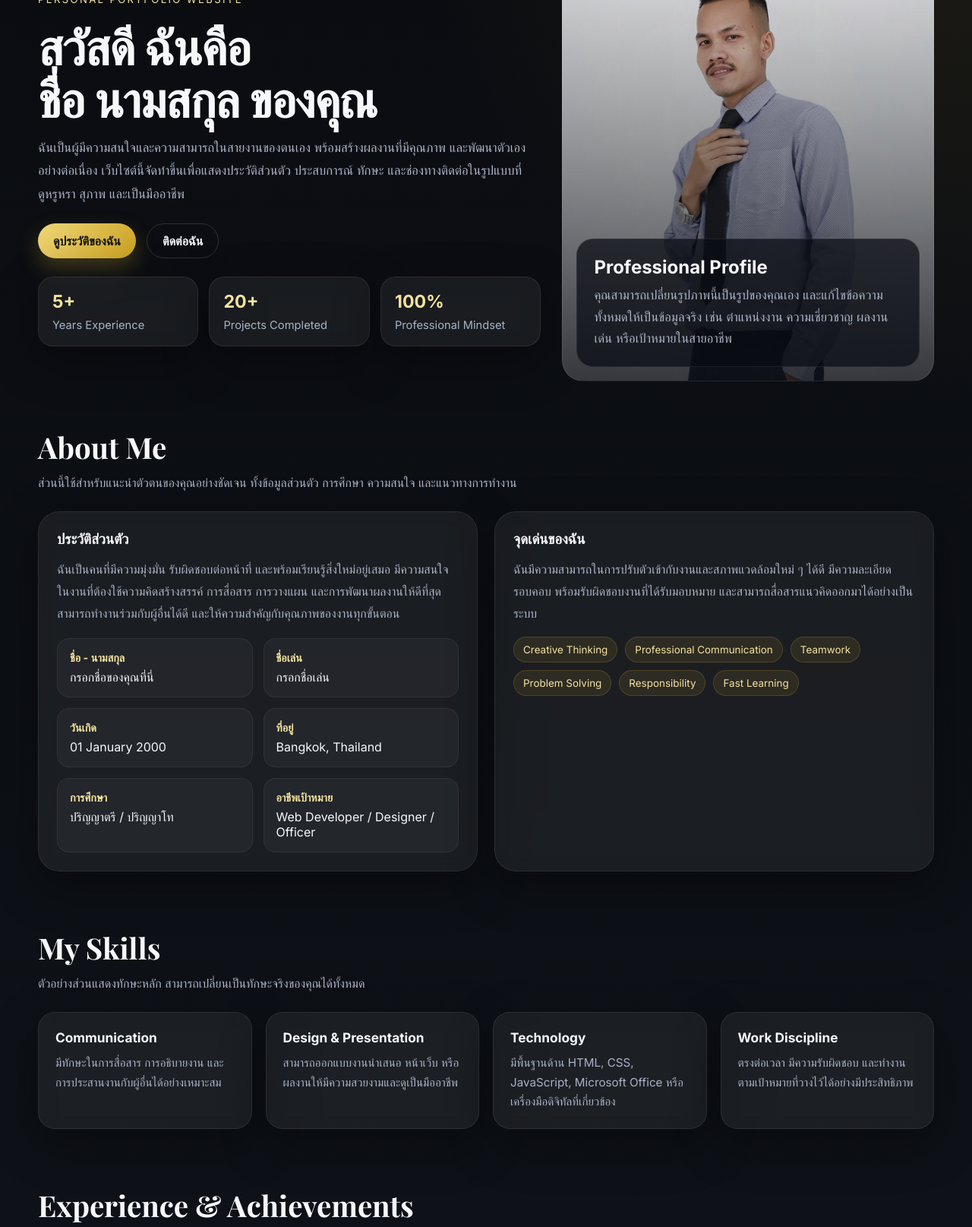
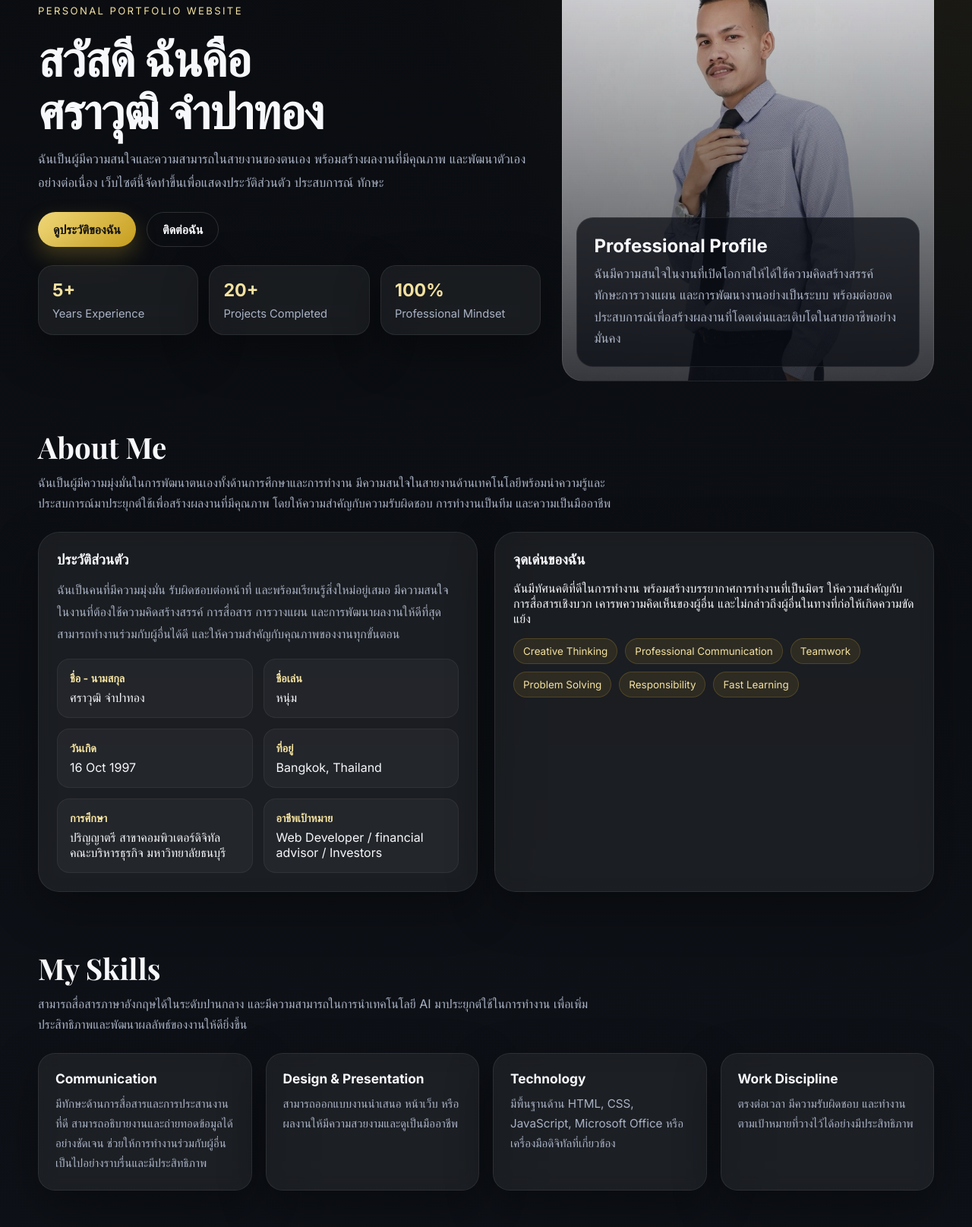
Before and after one commit to uniteTH/Isara, a plain HTML site: page index.html in a window 1280 px wide. Shown: the part 206-1821 px from the top of the page at 76% size. Drawn offline with nearby package versions, Linux system fonts and the light colour scheme.

Commit message:
Update index.html

```diff
--- a/index.html
+++ b/index.html
@@ -485,11 +485,11 @@
       <div class="container hero-grid">
         <div class="reveal">
           <span class="eyebrow">Personal Portfolio Website</span>
-          <h1>สวัสดี ฉันคือ <br>ชื่อ นามสกุล ของคุณ</h1>
+          <h1>สวัสดี ฉันคือ <br>ศราวุฒิ จำปาทอง</h1>
           <p>
             ฉันเป็นผู้มีความสนใจและความสามารถในสายงานของตนเอง พร้อมสร้างผลงานที่มีคุณภาพ
             และพัฒนาตัวเองอย่างต่อเนื่อง เว็บไซต์นี้จัดทำขึ้นเพื่อแสดงประวัติส่วนตัว ประสบการณ์
-            ทักษะ และช่องทางติดต่อในรูปแบบที่ดูหรูหรา สุภาพ และเป็นมืออาชีพ
+            ทักษะ
           </p>
           <div class="hero-actions">
             <a href="#about" class="btn btn-gold">ดูประวัติของฉัน</a>
@@ -516,8 +516,8 @@
             <div class="profile-overlay">
               <h3>Professional Profile</h3>
               <p>
-                คุณสามารถเปลี่ยนรูปภาพนี้เป็นรูปของคุณเอง และแก้ไขข้อความทั้งหมดให้เป็นข้อมูลจริง
-                เช่น ตำแหน่งงาน ความเชี่ยวชาญ ผลงานเด่น หรือเป้าหมายในสายอาชีพ
+                ฉันมีความสนใจในงานที่เปิดโอกาสให้ได้ใช้ความคิดสร้างสรรค์ ทักษะการวางแผน และการพัฒนางานอย่างเป็นระบบ
+  พร้อมต่อยอดประสบการณ์เพื่อสร้างผลงานที่โดดเด่นและเติบโตในสายอาชีพอย่างมั่นคง
               </p>
             </div>
           </div>
@@ -529,7 +529,9 @@
       <div class="container">
         <div class="section-head reveal">
           <h2>About Me</h2>
-          <p>ส่วนนี้ใช้สำหรับแนะนำตัวตนของคุณอย่างชัดเจน ทั้งข้อมูลส่วนตัว การศึกษา ความสนใจ และแนวทางการทำงาน</p>
+          <p>  ฉันเป็นผู้มีความมุ่งมั่นในการพัฒนาตนเองทั้งด้านการศึกษาและการทำงาน
+  มีความสนใจในสายงานด้านเทคโนโลยีพร้อมนำความรู้และประสบการณ์มาประยุกต์ใช้เพื่อสร้างผลงานที่มีคุณภาพ
+  โดยให้ความสำคัญกับความรับผิดชอบ การทำงานเป็นทีม และความเป็นมืออาชีพ</p>
         </div>
 
         <div class="about-grid">
@@ -544,15 +546,15 @@
             <div class="info-list">
               <div class="info-item">
                 <strong>ชื่อ - นามสกุล</strong>
-                <span>กรอกชื่อของคุณที่นี่</span>
+                <span>ศราวุฒิ จำปาทอง</span>
               </div>
               <div class="info-item">
                 <strong>ชื่อเล่น</strong>
-                <span>กรอกชื่อเล่น</span>
+                <span>หนุ่ม</span>
               </div>
               <div class="info-item">
                 <strong>วันเกิด</strong>
-                <span>01 January 2000</span>
+                <span>16 Oct 1997</span>
               </div>
               <div class="info-item">
                 <strong>ที่อยู่</strong>
@@ -560,11 +562,11 @@
               </div>
               <div class="info-item">
                 <strong>การศึกษา</strong>
-                <span>ปริญญาตรี / ปริญญาโท</span>
+                <span>ปริญญาตรี สาขาคอมพิวเตอร์ดิจิทัล คณะบริหารธุรกิจ มหาวิทยาลัยธนบุรี</span>
               </div>
               <div class="info-item">
                 <strong>อาชีพเป้าหมาย</strong>
-                <span>Web Developer / Designer / Officer</span>
+                <span>Web Developer / financial advisor / Investors</span>
               </div>
             </div>
           </div>
@@ -572,8 +574,11 @@
           <div class="card reveal">
             <h3 style="margin-bottom:14px;">จุดเด่นของฉัน</h3>
             <p style="margin:0; color:var(--muted); line-height:1.8;">
-              ฉันมีความสามารถในการปรับตัวเข้ากับงานและสภาพแวดล้อมใหม่ ๆ ได้ดี
-              มีความละเอียดรอบคอบ พร้อมรับผิดชอบงานที่ได้รับมอบหมาย และสามารถสื่อสารแนวคิดออกมาได้อย่างเป็นระบบ
+              <p>
+  ฉันมีทัศนคติที่ดีในการทำงาน พร้อมสร้างบรรยากาศการทำงานที่เป็นมิตร
+  ให้ความสำคัญกับการสื่อสารเชิงบวก เคารพความคิดเห็นของผู้อื่น
+  และไม่กล่าวถึงผู้อื่นในทางที่ก่อให้เกิดความขัดแย้ง
+</p>
             </p>
             <div class="tags">
               <span>Creative Thinking</span>
@@ -592,13 +597,17 @@
       <div class="container">
         <div class="section-head reveal">
           <h2>My Skills</h2>
-          <p>ตัวอย่างส่วนแสดงทักษะหลัก สามารถเปลี่ยนเป็นทักษะจริงของคุณได้ทั้งหมด</p>
+          <p>สามารถสื่อสารภาษาอังกฤษได้ในระดับปานกลาง
+  และมีความสามารถในการนำเทคโนโลยี AI มาประยุกต์ใช้ในการทำงาน
+  เพื่อเพิ่มประสิทธิภาพและพัฒนาผลลัพธ์ของงานให้ดียิ่งขึ้น</p>
         </div>
 
         <div class="skills-grid">
           <div class="skill-box reveal">
             <h3>Communication</h3>
-            <p>มีทักษะในการสื่อสาร การอธิบายงาน และการประสานงานกับผู้อื่นได้อย่างเหมาะสม</p>
+            <p> มีทักษะด้านการสื่อสารและการประสานงานที่ดี
+  สามารถอธิบายงานและถ่ายทอดข้อมูลได้อย่างชัดเจน
+  ช่วยให้การทำงานร่วมกับผู้อื่นเป็นไปอย่างราบรื่นและมีประสิทธิภาพ</p>
           </div>
           <div class="skill-box reveal">
             <h3>Design & Presentation</h3>
```
